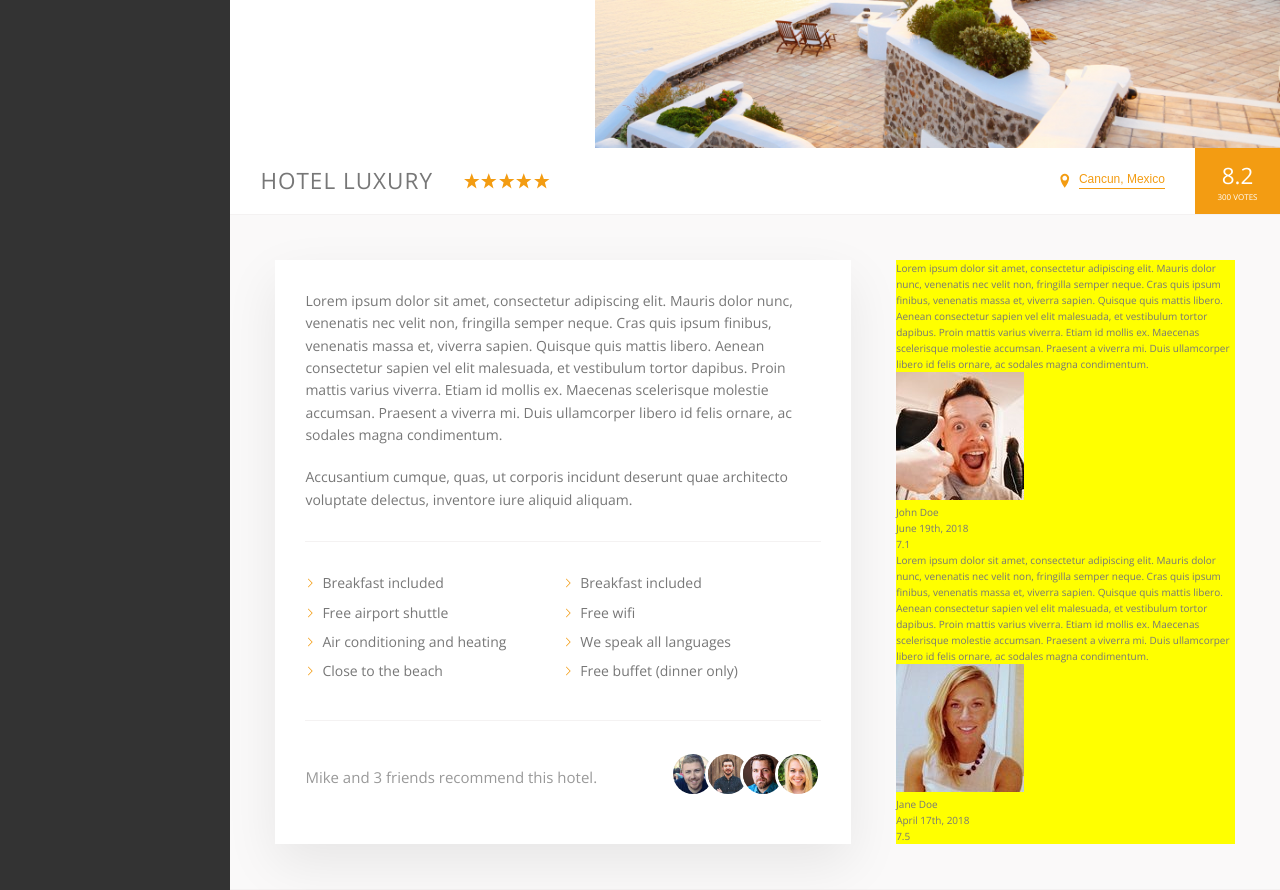
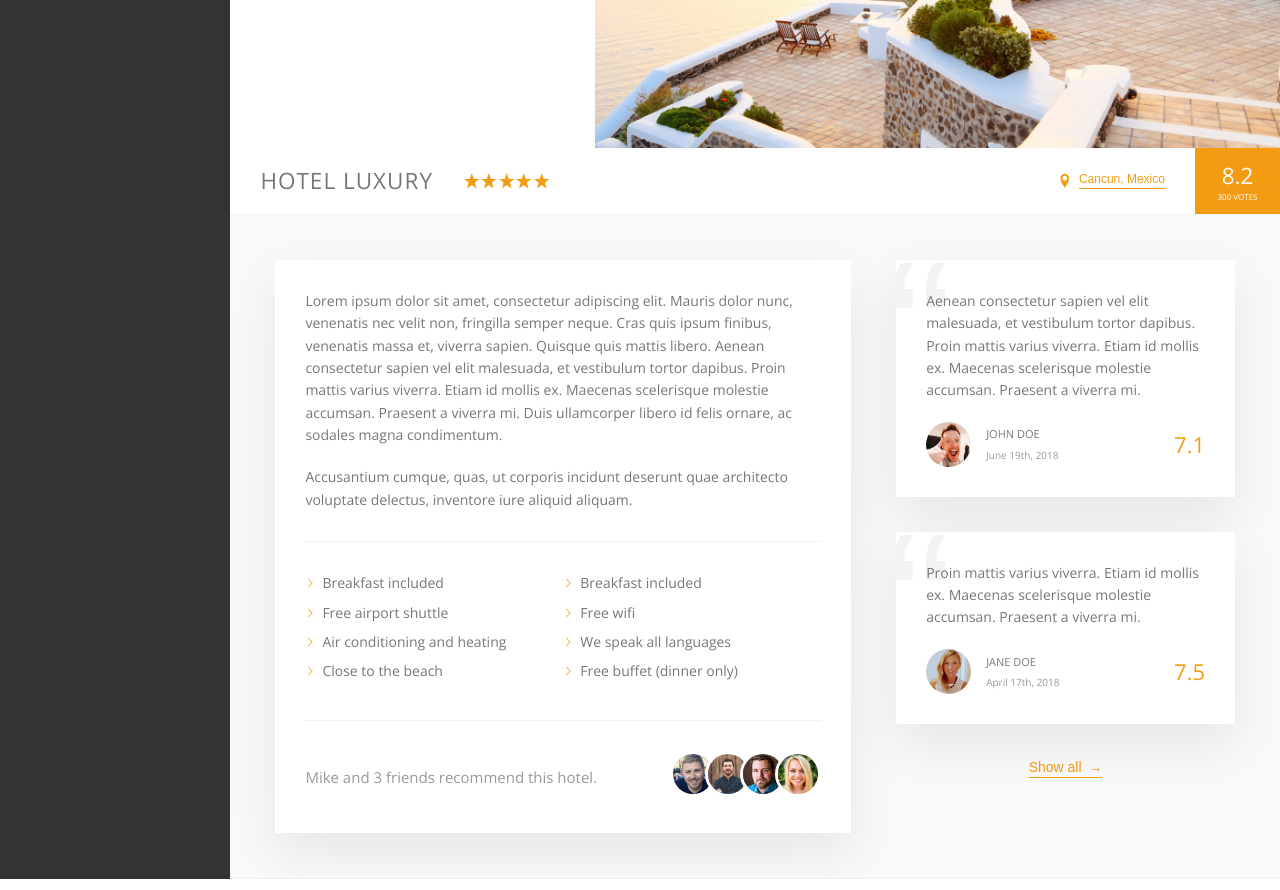
Before and after one commit to bluewebtab/travelon, a website: page index.html in a window 1280 px wide. Shown: the part 333-1223 px from the top of the page. Drawn offline with nearby package versions, Linux system fonts and the light colour scheme.

Commit message:
11:38am
Added  a review section

```diff
--- a/index.html
+++ b/index.html
@@ -7,7 +7,7 @@
         <link href="https://fonts.googleapis.com/css?family=Open+Sans:300,400,600" rel="stylesheet">
         <link rel="stylesheet" href="css/style.css">
 
-        <title>travel-On &mdash; Your all-in-one booking app</title>
+        <title>travelOn &mdash; Your all-in-one booking app</title>
     </head>
     <body>
         <div class = "container">
@@ -15,7 +15,7 @@
                 <h1 class = "mainTitle">
                 <img src = "img/logo.png" alt = "travelon logo" class = "logo">
 
-                Travelon</h1>
+                TravelOn</h1>
                 <form action="#" class = "search">
                     <input type = "text" class = "search__input" placeholder= "Search hotels">
                     <button class = "search__button">
@@ -185,7 +185,7 @@
                             <div class = "user-reviews">
                                 <figure class = "review">
                                     <blockquote class = "review__text">
-                                            Lorem ipsum dolor sit amet, consectetur adipiscing elit. Mauris dolor nunc, venenatis nec velit non, fringilla semper neque. Cras quis ipsum finibus, venenatis massa et, viverra sapien. Quisque quis mattis libero. Aenean consectetur sapien vel elit malesuada, et vestibulum tortor dapibus. Proin mattis varius viverra. Etiam id mollis ex. Maecenas scelerisque molestie accumsan. Praesent a viverra mi. Duis ullamcorper libero id felis ornare, ac sodales magna condimentum.
+                                            Aenean consectetur sapien vel elit malesuada, et vestibulum tortor dapibus. Proin mattis varius viverra. Etiam id mollis ex. Maecenas scelerisque molestie accumsan. Praesent a viverra mi.
 
                                     </blockquote>
                                     <figcaption class = "review__user">
@@ -201,7 +201,7 @@
 
                                 <figure class = "review">
                                         <blockquote class = "review__text">
-                                                Lorem ipsum dolor sit amet, consectetur adipiscing elit. Mauris dolor nunc, venenatis nec velit non, fringilla semper neque. Cras quis ipsum finibus, venenatis massa et, viverra sapien. Quisque quis mattis libero. Aenean consectetur sapien vel elit malesuada, et vestibulum tortor dapibus. Proin mattis varius viverra. Etiam id mollis ex. Maecenas scelerisque molestie accumsan. Praesent a viverra mi. Duis ullamcorper libero id felis ornare, ac sodales magna condimentum.
+                                            Proin mattis varius viverra. Etiam id mollis ex. Maecenas scelerisque molestie accumsan. Praesent a viverra mi.
 
                                         </blockquote>
                                         <figcaption class = "review__user">
@@ -214,7 +214,7 @@
                                         </figcaption>
 
                                     </figure>
-
+                                        <button class = "btn-inline">Show all <span>&rarr;</span></button>
                             </div>
 
                         </div>
--- a/sass/_components.scss
+++ b/sass/_components.scss
@@ -291,8 +291,16 @@
     cursor: pointer;
     transition: all .2s;
 
+    & span{
+        margin-left: 3px;
+        transition: margin-left .2s;
+    }
+
     &:hover {
         color: var(--color-primary-light);
+        span{
+            margin-left: 8px;
+        }
     }
     &:focus{
         outline:none;
@@ -408,3 +416,71 @@
 
 ////////////////////////////////////////
 //Reviews
+
+.review{
+    background-color: #fff;
+    box-shadow: var(--shadow-light);
+    padding: 3rem;
+    margin-bottom: 3.5rem;
+    position:relative;
+    overflow:hidden;
+
+    &__text{
+        margin-bottom: 2rem;
+        z-index: 10;
+        position: relative;
+    }
+
+    &__user{
+        display:flex;
+        align-items: center;
+
+    }
+    &__photo{
+        height: 4.5rem;
+        width: 4.5rem;
+        border-radius: 50%;
+        margin-right: 1.5rem;
+
+    }
+
+    &__user-box{
+        margin-right: auto;
+
+    }
+
+    &__user-name{
+        font-size: 1.1rem;
+        fon-weight: 600;
+        text-transform: uppercase;
+        margin-bottom: .4rem;
+
+
+    }
+
+    &__user-date{
+        font-size: 1rem;
+        color: var(--color-grey-dark-3);
+
+    }
+    &__rating{
+        color: var(--color-primary);
+        font-size: 2.2rem;
+        font-weight: 300;
+
+
+    }
+
+    &::before{
+        content: "\201C";
+        position:absolute;
+        top:-2.75rem;
+        left: -1rem;
+        font-size:20rem;
+        color: var(--color-grey-light-2);
+        font-family:sans-serif;
+        line-height: 1;
+        z-index:1;
+
+    }
+}
--- a/sass/_layout.scss
+++ b/sass/_layout.scss
@@ -37,6 +37,7 @@
 }
 
 .detail{
+    font-size: 1.4rem;
     display: flex;
     padding: 4.5rem;
     background-color: var(--color-grey-light-1);
@@ -44,7 +45,6 @@
 }
 
 .description{
-font-size: 1.4rem;
 background-color: #fff;
 flex: 0 0 60%;
 margin-right: 4.5rem;
@@ -54,6 +54,9 @@ box-shadow: var(--shadow-light);
 }
 
 .user-reviews{
-    background-color: yellow;
     flex:1;
+
+    display:flex;
+    flex-direction:column;
+    align-items:center;
 }
```
Also changed, not shown: css/style.css.
